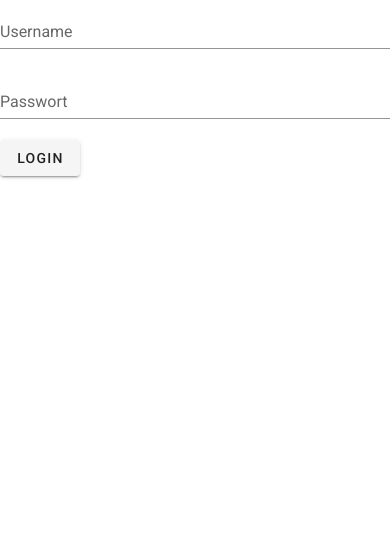
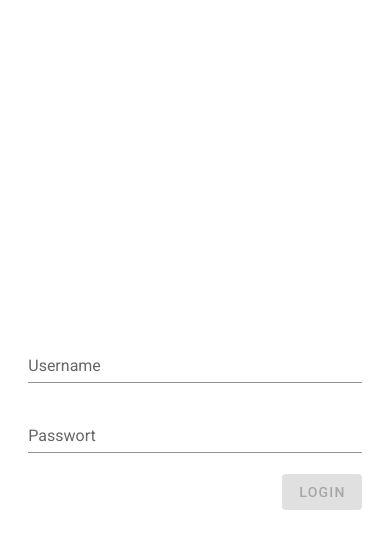
Before and after one commit to DGSDoktorUndInformation/DGSDoktorUndInformation, a Vue app in the folder redaktion/: page /#/ in a window 390 px wide. Shown: the top 548 px of the page. Built offline with nearby package versions, Linux system fonts and the light colour scheme.

Commit message:
Bei Login mit fehlerhaften Daten erscheint eine Fehlermeldung, Rules für das Formular hinzugefügt, Login.vue responsive und optisch überarbeitet

```diff
--- a/redaktion/src/plugins/axios.js
+++ b/redaktion/src/plugins/axios.js
@@ -37,8 +37,11 @@ _axios.interceptors.response.use(
     },
     async function(error) {
       // Do something with response error
-        if(error.response.status === 401) {
+        if(error.response.status === 401 && error.response.data.reason === "You are not authorized to access this db.") {
             await router.push({name: "Login", params: {message:"Login abgelaufen, Formular konnte nicht gespeichert werden"}})
+        }
+        if(error.response.status === 401 && error.response.data.reason === "Name or password is incorrect.") {
+            return error.response;
         }
       return Promise.reject(error);
     }
--- a/redaktion/src/views/Login.vue
+++ b/redaktion/src/views/Login.vue
@@ -1,10 +1,19 @@
 <template>
-    <v-form>
-        <Alert v-if="message" type="error">{{message}}</Alert>
-        <v-text-field label="Username" v-model="username"></v-text-field>
-        <v-text-field label="Passwort" v-model="password" :type="'password'"></v-text-field>
-        <v-btn @click="login">Login</v-btn>
-    </v-form>
+    <v-container fluid class="fill-height">
+        <v-row justify="center">
+            <v-col cols="11" md="4">
+                <v-form v-model="valid">
+                    <Alert v-if="message && !alertmessage" type="error">{{message}}</Alert>
+                    <v-text-field label="Username" v-model="username" :rules="usernameRules"></v-text-field>
+                    <v-text-field label="Passwort" v-model="password" :type="'password'" :rules="passwordRules"></v-text-field>
+                    <v-row justify="end" class="ma-0">
+                        <v-btn color="primary" :disabled="!valid" @click="login">Login</v-btn>
+                    </v-row>
+                </v-form>
+                <Alert v-if="alertmessage" type="error" class="mb-4 mt-4">{{alertmessage}} </Alert>
+            </v-col>
+        </v-row>
+    </v-container>
 </template>
 
 <script>
@@ -16,7 +25,11 @@
         data() {
             return {
                 username: "",
-                password: ""
+                password: "",
+                alertmessage: "",
+                valid: false,
+                usernameRules: [v => v.length !== 0 || "Bitte geben Sie einen Username ein."],
+                passwordRules: [v => v.length !== 0 || "Bitte geben Sie ein Passwort ein."]
             }
         },
         props: {
@@ -32,8 +45,14 @@
                     name: this.username,
                     password: this.password
                 }
-                await this.$axios.post("/_session", requestParams);
-                await this.$router.push({name: "ArtikelErfassung"});
+                await this.$axios.post("/_session", requestParams)
+                        .then(response => {
+                            if (response.status === 200) {
+                                this.$router.push({name: "ArtikelErfassung"});
+                            } else {
+                                this.alertmessage = "Username und/oder Passwort sind falsch."
+                            }
+                        });
             }
         }
     }
```
